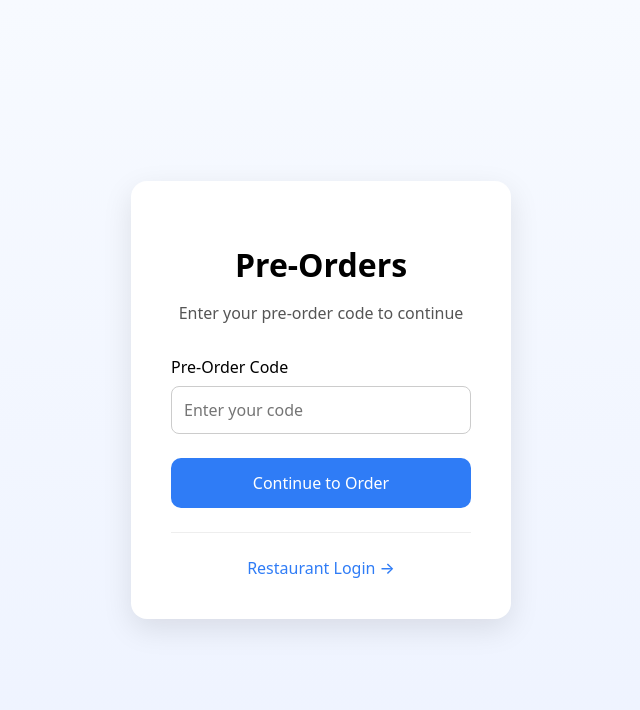
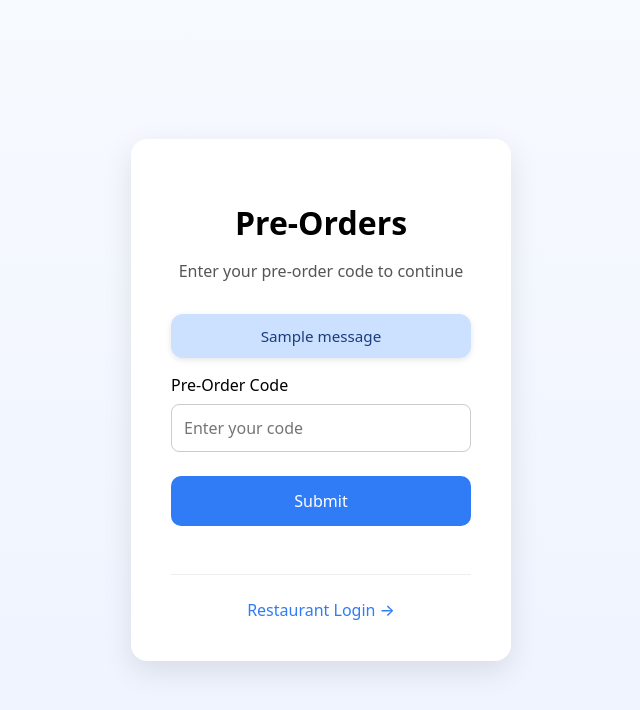
Before and after one commit to ElianaLara/PreorderApp, a Flask app: page / in a window 1280 px wide. Shown: the top 710 px of the page, without its empty margins (319-959 px from the left). Run offline with Flask 3, Linux system fonts and the light colour scheme; one stand-in notice (Sample message) is shown.

Commit message:
Add forms for code(home), rountes and add flash messages style

```diff
--- a/app/routes.py
+++ b/app/routes.py
@@ -26,13 +26,9 @@ menu_items = {
     "Drink": ["Coke", "Mango Lassi", "Goan Zombie", "Orange Juice"]
 }
 
-@main.route("/")
+
+@main.route('/', methods=['GET', 'POST'])
 def home():
-    return render_template("home.html")
-
-
-@main.route('/code', methods=['GET', 'POST'])
-def code():
     form = CodeForm()
     if form.validate_on_submit():
         user_code = form.code.data
@@ -41,16 +37,13 @@ def code():
         table = Customers.query.filter_by(code=user_code).first()
         if table:
             flash(f'Code {user_code} is valid! Redirecting to preorder...')
-            restaurant = session.get('restaurant_name')
 
-            if not restaurant:
-                return redirect(url_for('main.preorder', code=user_code))
-            else:
-                return redirect(url_for('main.manage_preorder', code=user_code))
+            #return redirect(url_for('main.manage_preorder', code=user_code))
+            return render_template("preorder.html")
 
         else:
             # Code is invalid
             flash(f'Code {user_code} is not valid. Please try again.')
-            return redirect(url_for('main.code'))
+            return redirect(url_for('main.home'))
 
-    return render_template('code.html', form=form)
+    return render_template('home.html', form=form)
--- a/app/static/css/home.css
+++ b/app/static/css/home.css
@@ -55,7 +55,7 @@ input:focus {
   border-color: #2f7cf6;
 }
 
-button {
+.button {
   width: 100%;
   padding: 14px;
   background-color: #2f7cf6;
@@ -81,3 +81,14 @@ button:hover {
   text-decoration: none;
   font-weight: 500;
 }
+
+/* Flash message box */
+.flash-message {
+  background-color: #cce0ff;  /* pale blue */
+  color: #1a3d7c;             /* dark blue text */
+  padding: 12px 16px;
+  border-radius: 12px;
+  margin-bottom: 16px;
+  font-size: 0.95rem;
+  box-shadow: 0 2px 6px rgba(0, 0, 0, 0.1);
+}
--- a/app/templates/home.html
+++ b/app/templates/home.html
@@ -12,10 +12,25 @@
     <h1>Pre-Orders</h1>
     <p class="subtitle">Enter your pre-order code to continue</p>
 
-      <label for="code">Pre-Order Code</label>
-      <input id="code" type="text" placeholder="Enter your code">
+    <!-- Flash messages -->
+    {% with messages = get_flashed_messages() %}
+      {% if messages %}
+        {% for message in messages %}
+          <div class="flash-message">
+            {{ message }}
+          </div>
+        {% endfor %}
+      {% endif %}
+    {% endwith %}
 
-      <button>Continue to Order</button>
+    <form method="POST">
+      {{ form.hidden_tag() }}
+
+      <label>Pre-Order Code</label>
+      {{ form.code(class="form-control", placeholder="Enter your code") }}
+
+      {{ form.submit(class="button") }}
+    </form>
 
     <div class="divider"></div>
 
@@ -25,3 +40,5 @@
 
 </body>
 </html>
+
+</html>
```
Lines whose indentation alone changed are shown as unchanged.
